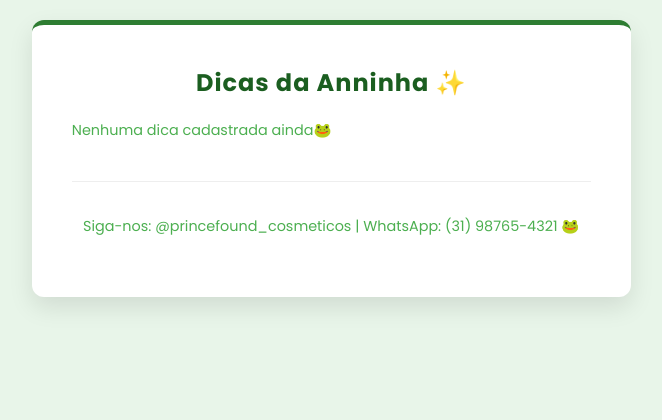
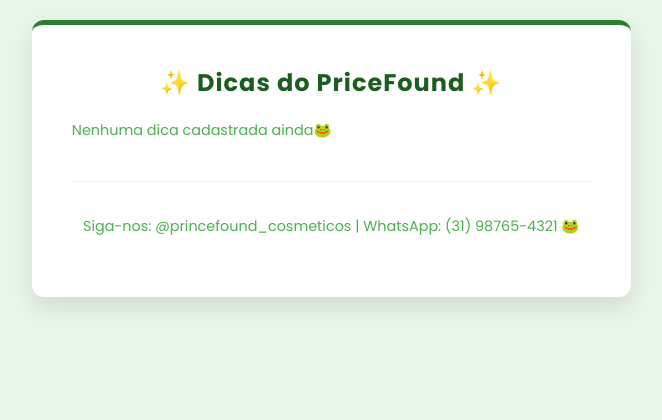
Before and after one commit to AnnaVentura07/SA-Prince3, a Django app: page /dicas/ in a window 1280 px wide. Shown: the top 420 px of the page, without its empty margins (320-982 px from the left). Run offline with Django 5.2, Linux system fonts and the light colour scheme; data that the repository does not hold is empty.

Commit message:
Update dicas.html

```diff
--- a/cosmetics/templates/dicas.html
+++ b/cosmetics/templates/dicas.html
@@ -3,7 +3,7 @@
 
 {% block content %}
 <div class="login-card dashboard-container" style="max-width: 800px;">
-    <h2>Dicas da  Anninha ✨</h2>
+    <h2> ✨ Dicas do PriceFound ✨</h2>
 
     <div style="margin-top: 20px; text-align: left;">
         {% for dica in dicas %}
```
